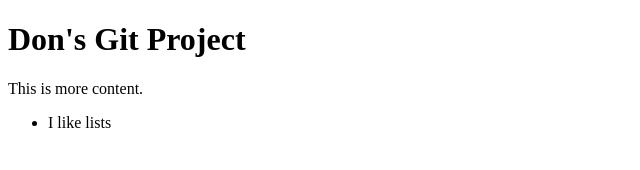
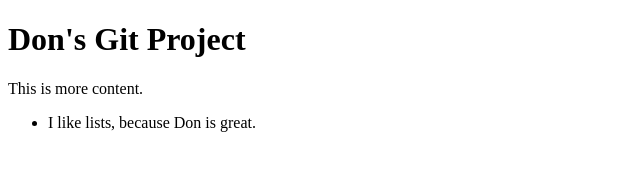
Before and after one commit to donburks/git_sept42017, a plain HTML site: page index.html in a window 1280 px wide. Shown: the whole page, without its empty margins (0-640 px from the left). Drawn offline with Linux system fonts and the light colour scheme.

Commit message:
Added better content

```diff
--- a/index.html
+++ b/index.html
@@ -12,7 +12,7 @@
       <article>
         <p>This is more content.</p>
         <ul>
-          <li>I like lists</li>
+          <li>I like lists, because Don is great.</li>
         </ul>
       </article>
     </main>
```
